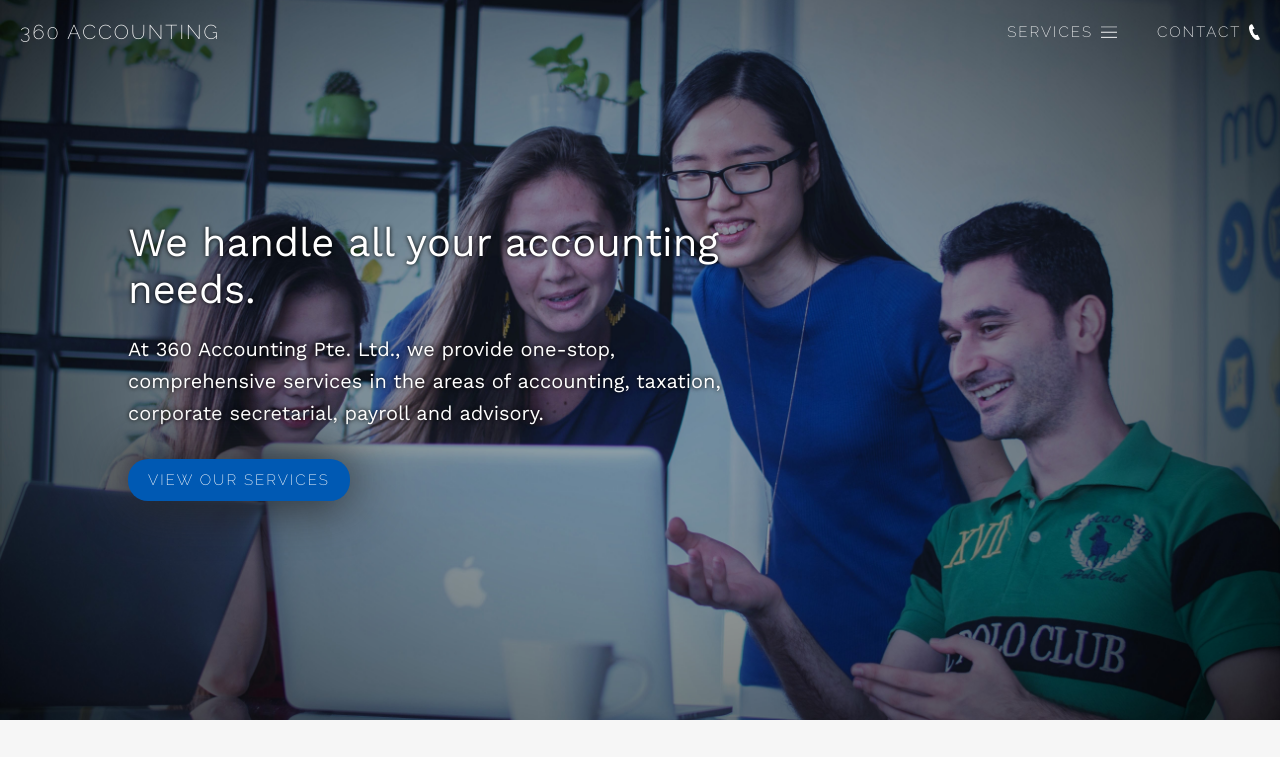
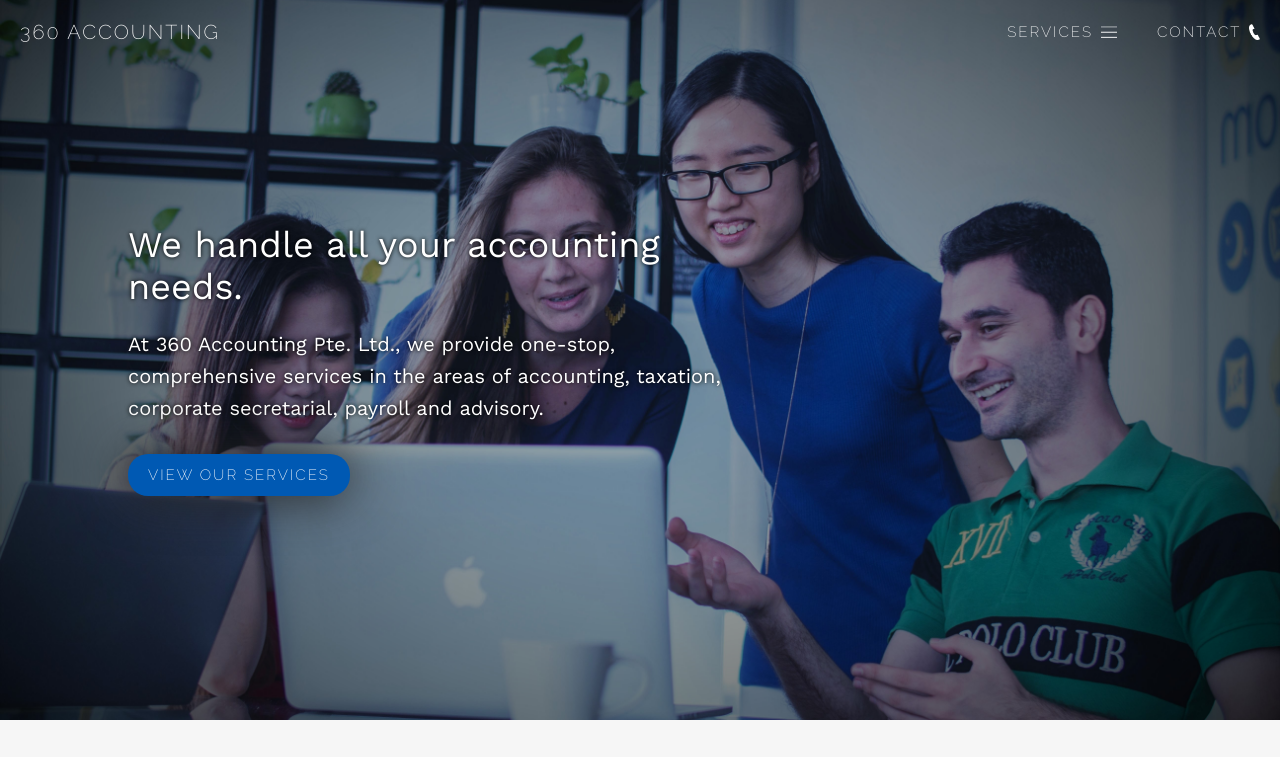
Before and after one commit to arran8901/360-accounting, a plain HTML site: page index.html in a window 1280 px wide. Shown: the top 757 px of the page. Drawn offline with nearby package versions, Linux system fonts and the light colour scheme.

Commit message:
Responsiveness tweaks #2

```diff
--- a/styles.css
+++ b/styles.css
@@ -532,12 +532,6 @@ footer hr {
 	#contact-map iframe {
 		min-height: 25vw;
 	}
-
-
-	/* Landing article - h2 bigger */
-	#landing-article h2 {
-		font-size: 2rem;
-	}
 }
 
 @media(min-width: 1200px) and (min-height: 650px) {
@@ -594,13 +588,14 @@ footer hr {
 	}
 
 
-	/* Footer - qualification caption letter spacing smaller */
+	/* Footer - qualification caption text and letter spacing smaller */
 	#qualifications-grid p {
+		font-size: 0.5rem;
 		letter-spacing: 0.05rem;
 	}
 }
 
-@media(max-width: 540px) {
+@media(max-width: 600px) {
 
 	/* Intro - vertically stacked, graphic size fixed */
 	#intro-container {
```
